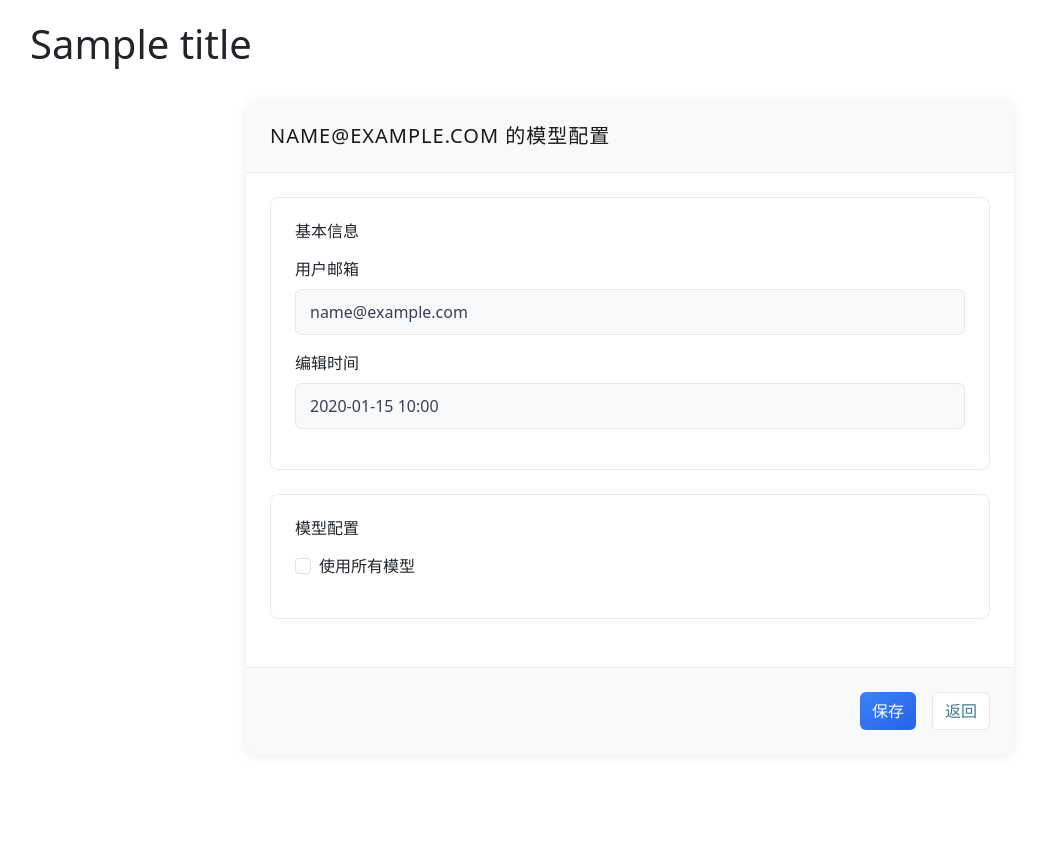
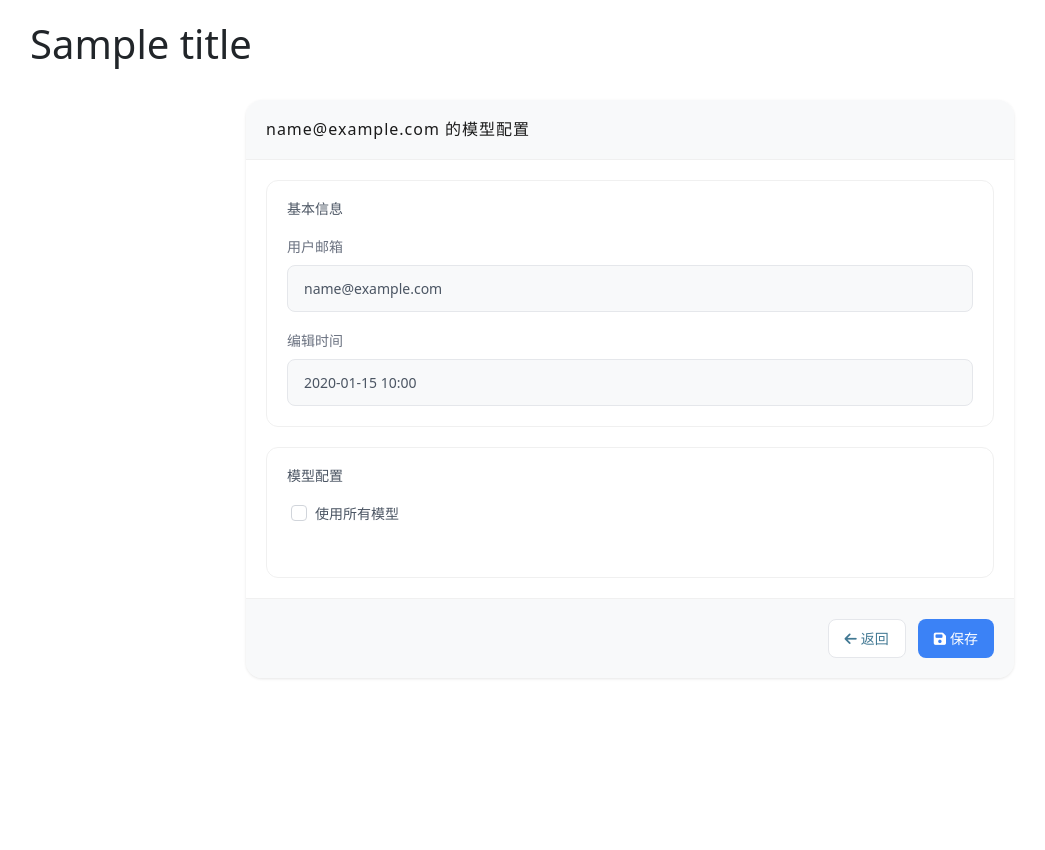
Before and after one commit to SeekerXm/TeaTalk, a Django app: template templates/admin/aimodels/usermodel/change_form.html in a window 1280 px wide. Shown: the part 93-943 px from the top of the page, without its empty margins (10-1055 px from the left). After the commit the page ends 772 px from the top, so only its background shows below. Run offline with Django 4.2, Linux system fonts and the light colour scheme; the template is opened without the code that fills it: most values are stand-ins (such as "Sample title", 1, 10 or a date in 2020); some libraries are stand-ins or nearby versions.

Commit message:
更新用户模型的CSS样式和HTML结构，改进卡片、表单、按钮和表格的样式；增加搜索区域和搜索框的样式；优化响应式设计，调整文本、间距和边框样式。

```diff
--- a/templates/admin/aimodels/usermodel/change_form.html
+++ b/templates/admin/aimodels/usermodel/change_form.html
@@ -17,79 +17,157 @@
 /* 卡片样式 */
 .edit-card {
     background: white;
-    border-radius: 12px;
-    box-shadow: 0 2px 12px rgba(0, 0, 0, 0.08);
+    border-radius: 1rem;
+    box-shadow: 0 1px 3px rgba(0, 0, 0, 0.1);
     overflow: hidden;
 }
 
 /* 卡片头部 */
 .card-header {
     background: #f8f9fa;
-    border-bottom: 1px solid #e9ecef;
-    padding: 1.5rem;
+    border-bottom: 1px solid #f0f0f0;
+    padding: 1.25rem;
 }
 
 .card-header h5 {
     margin: 0;
     color: #1a1a1a;
     font-weight: 500;
+    font-size: 1rem;
+    text-transform: none !important;
 }
 
 /* 表单容器 */
 .form-container {
-    padding: 1.5rem;
+    padding: 1.25rem;
 }
 
 /* 表单分组 */
 .form-section {
     background: #fff;
-    border: 1px solid #e9ecef;
-    border-radius: 8px;
-    padding: 1.5rem;
-    margin-bottom: 1.5rem;
+    border: 1px solid #f0f0f0;
+    border-radius: 0.75rem;
+    padding: 1.25rem;
+    margin-bottom: 1.25rem;
+}
+
+.form-section:last-child {
+    margin-bottom: 0;
+}
+
+.form-section h6 {
+    color: #4b5563;
+    font-size: 0.875rem;
+    font-weight: 500;
+    margin-bottom: 1rem;
 }
 
 /* 只读字段样式 */
 .readonly-field {
     background-color: #f8f9fa;
-    padding: 0.625rem 0.875rem;
+    padding: 0.75rem 1rem;
     border: 1px solid #e5e7eb;
-    border-radius: 6px;
-    color: #374151;
+    border-radius: 0.5rem;
+    color: #4b5563;
+    font-size: 0.875rem;
+}
+
+/* 表单标签 */
+.form-label {
+    color: #6b7280;
+    font-size: 0.875rem;
+    margin-bottom: 0.5rem;
 }
 
 /* 复选框组样式 */
 .checkbox-group {
     margin-top: 1rem;
+    padding: 0.5rem 0;
 }
 
 .form-check {
     margin-bottom: 0.5rem;
+    padding-left: 1.75rem;
+}
+
+.form-check:last-child {
+    margin-bottom: 0;
 }
 
 .form-check-input {
-    margin-right: 0.5rem;
+    margin-left: -1.75rem;
+    width: 1rem;
+    height: 1rem;
+    border-color: #d1d5db;
+    transition: all 0.2s ease;
+}
+
+.form-check-input:checked {
+    background-color: #3b82f6;
+    border-color: #3b82f6;
+}
+
+.form-check-label {
+    color: #4b5563;
+    font-size: 0.875rem;
+    padding-top: 0.125rem;
 }
 
 /* 提交按钮区域 */
 .submit-row {
     background: #f8f9fa;
-    border-top: 1px solid #e9ecef;
-    padding: 1.5rem;
+    border-top: 1px solid #f0f0f0;
+    padding: 1.25rem;
     display: flex;
     justify-content: flex-end;
-    gap: 1rem;
+    gap: 0.75rem;
+}
+
+.btn {
+    padding: 0.5rem 1rem;
+    font-size: 0.875rem;
+    font-weight: 500;
+    border-radius: 0.5rem;
+    transition: all 0.2s ease;
 }
 
 .btn-primary {
-    background: linear-gradient(145deg, #3b82f6, #2563eb);
+    background: #3b82f6;
     border: none;
+    color: white;
+}
+
+.btn-primary:hover {
+    background: #2563eb;
+    transform: translateY(-1px);
 }
 
 .btn-secondary {
     background: #fff;
     border: 1px solid #e5e7eb;
-    color: #374151;
+    color: #4b5563;
+}
+
+.btn-secondary:hover {
+    background: #f9fafb;
+    transform: translateY(-1px);
+}
+
+/* 响应式调整 */
+@media (max-width: 768px) {
+    .edit-container {
+        margin: 1rem auto;
+    }
+
+    .card-header,
+    .form-container,
+    .submit-row {
+        padding: 1rem;
+    }
+
+    .form-section {
+        padding: 1rem;
+    }
 }
 </style>
 {% endblock %}
@@ -107,14 +185,14 @@
             <div class="form-container">
                 <!-- 基本信息 -->
                 <div class="form-section">
-                    <h6 class="mb-3">基本信息</h6>
+                    <h6>基本信息</h6>
 
                     <div class="mb-3">
                         <label class="form-label">用户邮箱</label>
                         <div class="readonly-field">{{ original.user.email }}</div>
                     </div>
 
-                    <div class="mb-3">
+                    <div class="mb-0">
                         <label class="form-label">编辑时间</label>
                         <div class="readonly-field">
                             {% if original.updated_at %}
@@ -128,7 +206,7 @@
 
                 <!-- 模型配置 -->
                 <div class="form-section">
-                    <h6 class="mb-3">模型配置</h6>
+                    <h6>模型配置</h6>
 
                     <div class="form-check">
                         <input type="checkbox" class="form-check-input"
@@ -156,10 +234,12 @@
             </div>
 
             <div class="submit-row">
-                <button type="submit" class="btn btn-primary">保存</button>
                 <a href="{% url opts|admin_urlname:'changelist' %}" class="btn btn-secondary">
-                    返回
+                    <i class="fas fa-arrow-left me-1"></i>返回
                 </a>
+                <button type="submit" class="btn btn-primary">
+                    <i class="fas fa-save me-1"></i>保存
+                </button>
             </div>
         </form>
     </div>
```
Also changed, not shown: templates/admin/aimodels/usermodel/change_list.html (+77 -26 lines).
